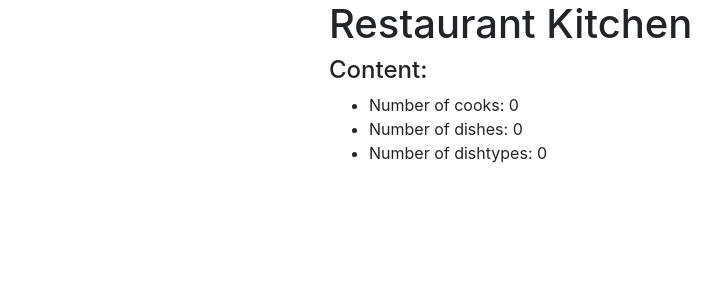
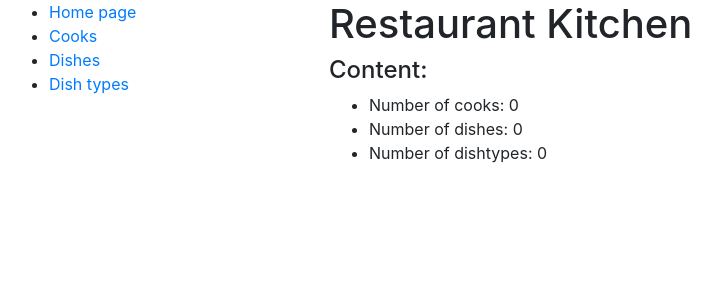
Before and after one commit to ochernous/restaurant-kitchen-managment, a Django app: page / in a window 1280 px wide. Shown: the top 300 px of the page, without its empty margins (6-727 px from the left). Run offline with Django 4.2, Linux system fonts and the light colour scheme; data that the repository does not hold is empty.

Commit message:
Update base.html, add sidebar.html

```diff
--- a/templates/base.html
+++ b/templates/base.html
@@ -16,6 +16,7 @@
     <div class="row">
       <div class="col-sm-3">
         {% block sidebar %}
+          {% include 'includes/sidebar.html' %}
         {% endblock %}
       </div>
       <div class="col-sm-9">
--- /dev/null
+++ b/templates/includes/sidebar.html
@@ -0,0 +1,14 @@
+<ul class="sidebar-nav">
+  <li>
+    <a href="#">Home page</a>
+  </li>
+  <li>
+    <a href="#">Cooks</a>
+  </li>
+  <li>
+    <a href="#">Dishes</a>
+  </li>
+  <li>
+    <a href="#">Dish types</a>
+  </li>
+</ul>
```
